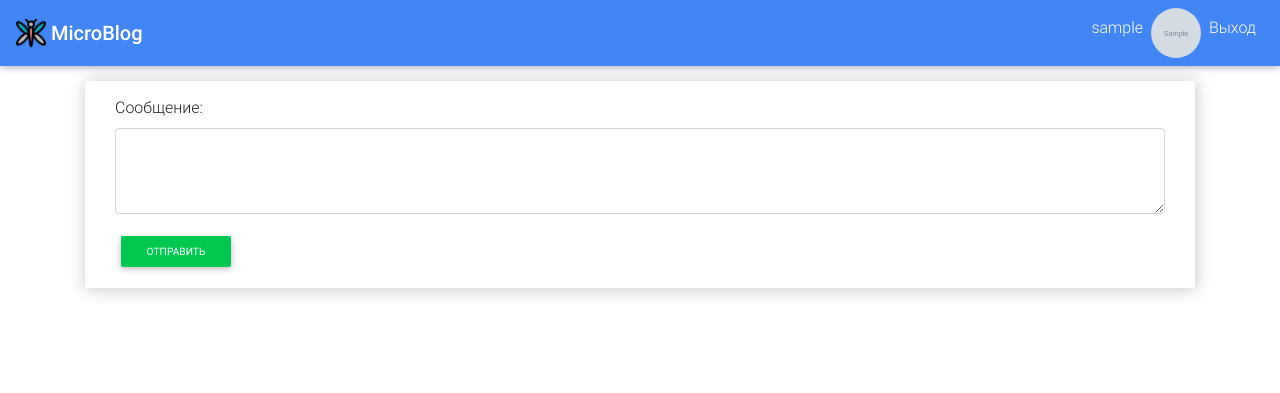
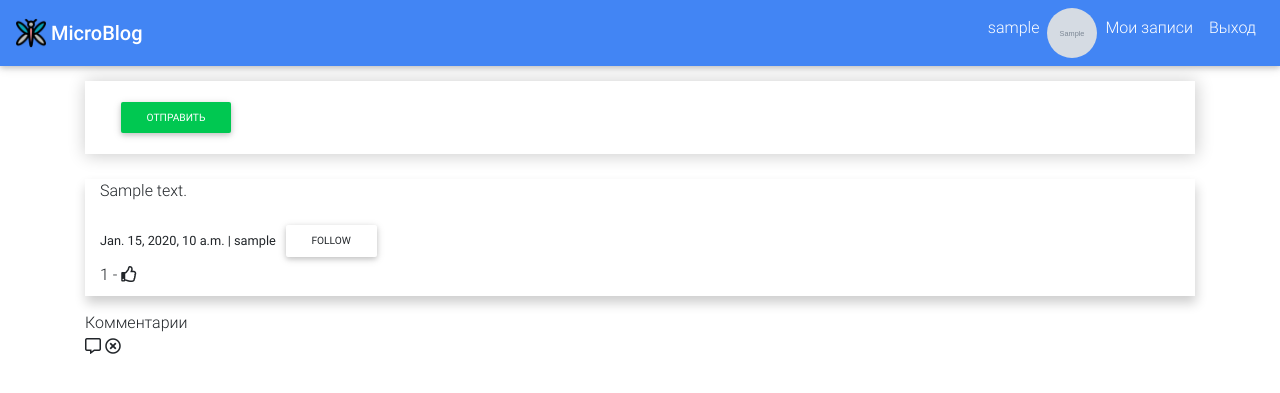
Before and after one commit to CheStix/MicroBlog, a Django app: page / in a window 1280 px wide. Shown: the top 393 px of the page. Run offline with Django 3.2, Linux system fonts and the light colour scheme; a user stored in the database is signed in; tables that the repository leaves empty hold one stand-in row (values such as "Sample post"); grey boxes marked "Sample" are stand-in pictures; some libraries are stand-ins or nearby versions.

Commit message:
following to users, changes on frontend

```diff
--- a/blog/urls.py
+++ b/blog/urls.py
@@ -1,8 +1,9 @@
 from django.urls import path
 
-from .views import PostView, Like
+from .views import PostView, Like, AllTwit
 
 urlpatterns = [
-    path('', PostView.as_view(), name='posts_view_url'),
+    path('', AllTwit.as_view(), name='posts_view_url'),
+    path('my/', PostView.as_view(), name='user_posts_url'),
     path('like/', Like.as_view(), name='like_url'),
 ]
--- a/blog/views.py
+++ b/blog/views.py
@@ -1,11 +1,18 @@
 from django.contrib.auth.mixins import LoginRequiredMixin
 from django.http import HttpResponse
 from django.shortcuts import render, redirect
-from django.views.generic import View
+from django.views.generic import View, ListView
 from django.contrib.auth.models import User
 
 from .models import Post
 from .forms import PostForm
+
+
+class AllTwit(ListView):
+    """Выыод всех сообщений"""
+    model = Post
+    context_object_name = 'posts'
+    template_name = 'blog/index.html'
 
 
 class PostView(View):
@@ -27,7 +34,7 @@
             if post_id:
                 form.twit = Post.objects.get(id=post_id)
             form.save()
-            return redirect('posts_view_url')
+            return redirect('user_posts_url')
         else:
             return HttpResponse('error')
 
--- a/profiles/models.py
+++ b/profiles/models.py
@@ -29,6 +29,7 @@
     user = models.OneToOneField(User, verbose_name='Пользователь', on_delete=models.CASCADE)
     nickname = models.CharField('Прозвище', max_length=100, null=True, blank=True)
     avatar = models.ImageField('Аватар', upload_to=get_avatar_upload_path, null=True, blank=True)
+    follow = models.ManyToManyField(User, verbose_name='Подписчики', related_name='follow_user')
 
     class Meta:
         verbose_name = 'Профиль'
--- a/profiles/urls.py
+++ b/profiles/urls.py
@@ -1,8 +1,9 @@
 from django.urls import path
-from .views import ProfileView, ProfileEditView
+from .views import *
 
 
 urlpatterns = [
     path('', ProfileView.as_view(), name='profile_view_url'),
     path('edit_profile/', ProfileEditView.as_view(), name='profile_edit_url'),
+    path('follow/', AddFollow.as_view(), name='add_follow_url'),
 ]
--- a/static/js/script.js
+++ b/static/js/script.js
@@ -30,6 +30,20 @@
     })
 };
 
+//following
+let follow = function (id) {
+    $.ajax({
+        url:'http://127.0.0.1:8000/profile/follow/',
+        type:'POST',
+        data:{
+            pk:id,
+        },
+        success: (response) => {
+            window.location = response
+        }
+    })
+};
+
 //processing the authorization form using ajax request
 $('.need_auth').submit(function (e) {
     e.preventDefault();
--- a/templates/base/menu.html
+++ b/templates/base/menu.html
@@ -20,6 +20,9 @@
                 </li>
                 <li class="nav-item">
                     <img class="avatar" src="{{ user.profile.get_avatar_url }}" alt="">
+                </li>
+                <li class="nav-item">
+                    <a class="nav-link" href="{% url 'user_posts_url' %}">Мои записи</a>
                 </li>
                 <li class="nav-item">
                     <a class="nav-link" href="{% url 'account_logout' %}">Выход</a>
--- a/templates/blog/index.html
+++ b/templates/blog/index.html
@@ -18,7 +18,10 @@
 
         <div class="row twit">
             <div class="col-12"><p>{{ post.text }}</p></div>
-            <div class="col-12"><b><small>{{ post.date }} | {{ post.user }}</small></b></div>
+            <div class="col-12"><b>
+                <small>{{ post.date }} | {{ post.user }}</small>
+                <button class="btn btn-sm" onclick="follow({{ post.user.id }})">Follow</button>
+            </b></div>
             <div class="col-12">{{ post.like }} -
                 {% if user.is_authenticated %}
                 <i class="far fa-thumbs-up" aria-hidden="true" onclick="like({{ post.id }})"></i>
--- a/templates/profiles/profile_detail.html
+++ b/templates/profiles/profile_detail.html
@@ -12,7 +12,9 @@
         </p>
         <hr>
         <p>Your avatar:</p>
-        <img  class="rounded-circle" src="{{ profile.get_avatar_url }}" alt="">
+        <img  class="avatar" src="{{ profile.get_avatar_url }}" alt="">
+        <p>Followers:</p>
+        {{ profile.follow.count }}
     </div>
     <div class="col-md-4">
         <a href="{% url 'profile_edit_url' %}">
```
Also changed, not shown: profiles/views.py (+14 -2 lines), profiles/migrations/0002_auto_20200219_0639.py (added).
